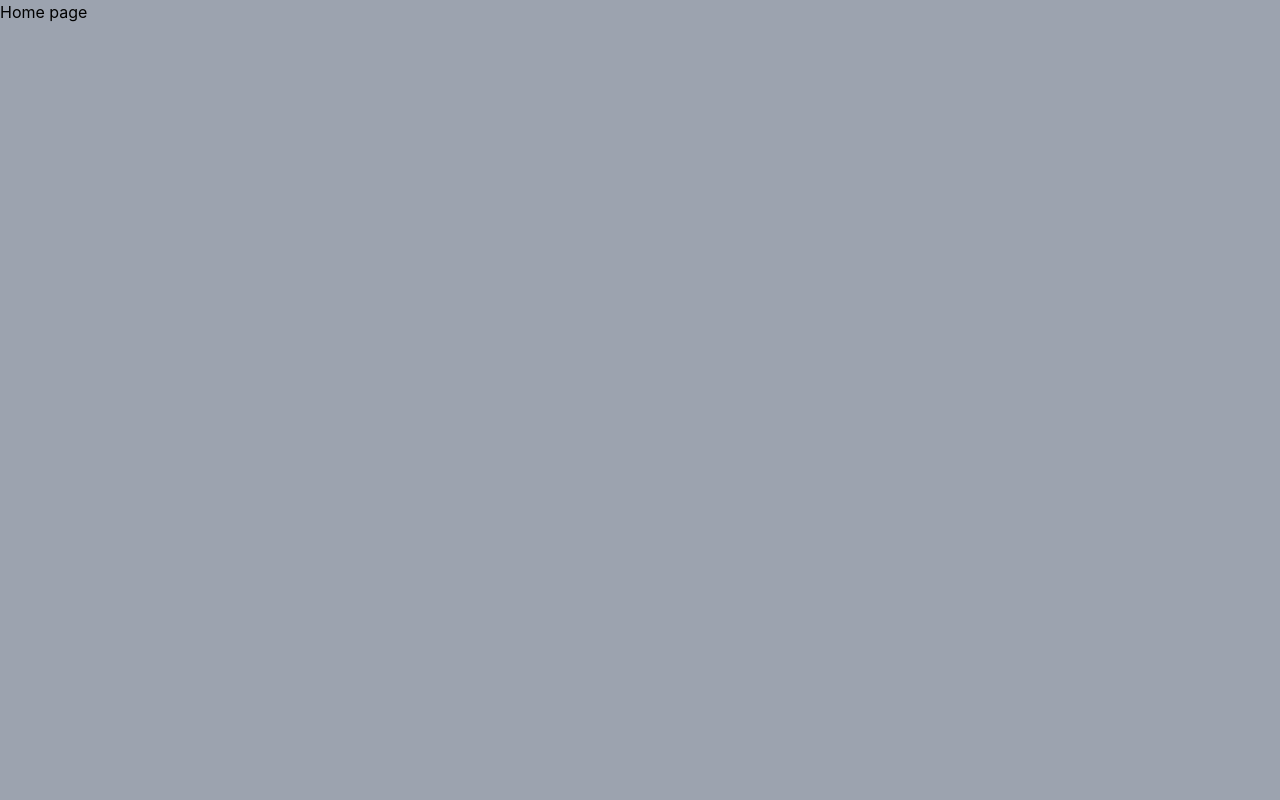
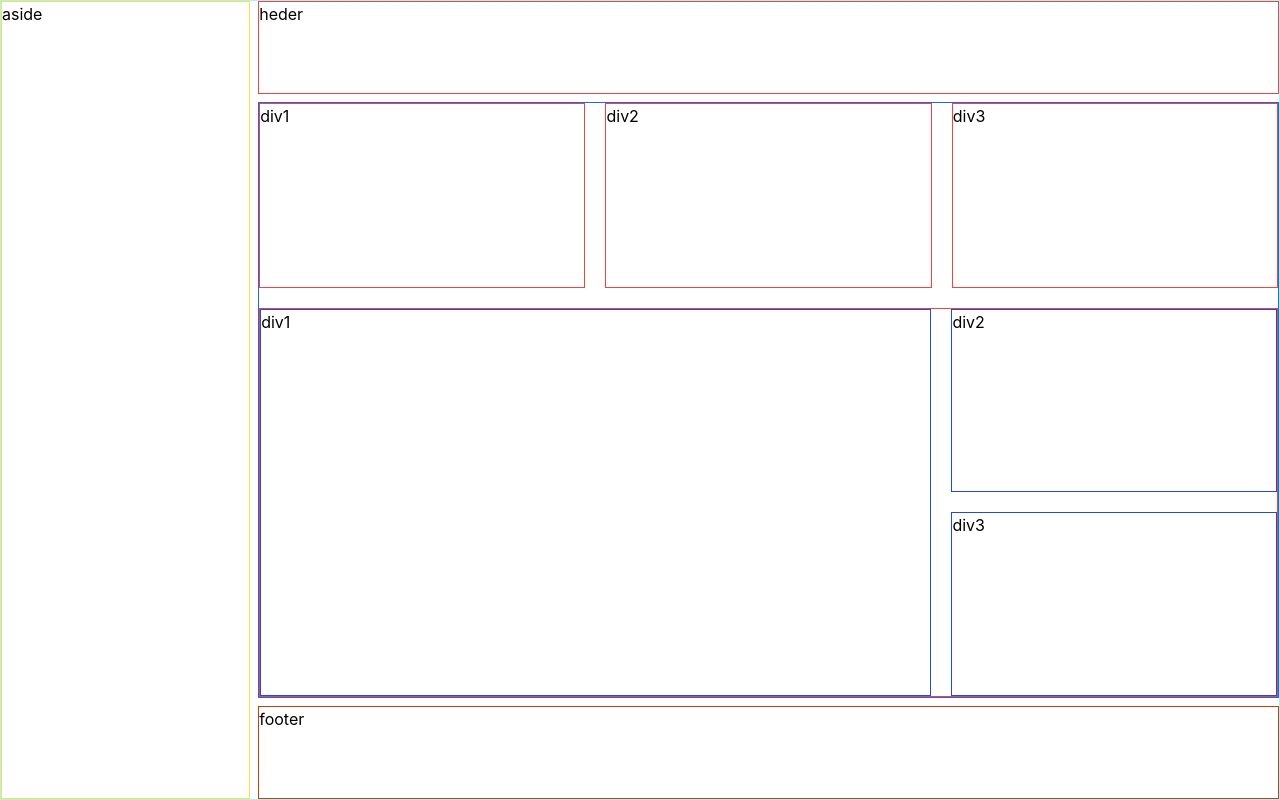
Before and after one commit to amiof/weblog-frontend, a React (Create React App) app: page / in a window 1280 px wide. Built offline with nearby package versions, Linux system fonts and the light colour scheme.

Commit message:
create structher in page white grid

```diff
--- a/src/App.js
+++ b/src/App.js
@@ -5,7 +5,7 @@ import SignIn from "./components/login/SignIn";
 
 function App() {
   return (
-    <div id="app" >
+    <div id="app">
       <Routes>
         <Route path="/" element={<Home></Home>} />
         <Route path="/login" element={<Login></Login>} />
--- a/src/components/home/Home.js
+++ b/src/components/home/Home.js
@@ -1,13 +1,23 @@
-import React from 'react'
-
-
-
+import React from "react";
 
 const Home = () => {
+  return (
+    <div className="grid grid-cols-10 grid-rows-8  border border-cyan-200 gap-2">
+      <aside className="row-span-full col-span-2 border border-yellow-300 ">aside</aside>
+      <header className="border border-red-500 col-span-8 ">heder</header>
+      <main className="border border-blue-600 col-span-8 row-span-6 grid grid-cols-3 gap-5 grid-rows-6">
+        <div class="border border-red-500 row-span-2 ">div1</div>
+        <div class="border border-red-500 row-span-2">div2</div>
+        <div class="border border-red-500 row-span-2">div3</div>
+        <div class="border border-red-500 row-span-4 col-span-full grid grid-cols-3 grid-rows-2 gap-5">
+          <div className="border border-blue-700 col-span-2 row-span-full">div1</div>
+          <div className="border border-blue-700 ">div2</div>
+          <div className="border border-blue-700 ">div3</div>
+        </div>
+      </main>
+      <footer className="border border-orange-700 col-span-8">footer</footer>
+    </div>
+  );
+};
 
-  return (
-    <div className="bg-gray-400" >Home page </div>
-  )
-}
-
-export default Home
+export default Home;
--- a/src/components/login/login.js
+++ b/src/components/login/login.js
@@ -7,11 +7,11 @@ function Login() {
 
   const registerHandler = async (values, { setSubmitting }) => {
     const payload = { ...values }
-    const address = "http://127.0.0.1:4000/user/signin"
+    const address = "http://localhost:4000/user/signin"
     console.log(payload)
     try {
       const response = await axios.post(address, qs.stringify(payload))
-      console.log(response.data)
+      console.log(response)
 
     } catch (errors) {
       console.log(errors)
@@ -41,7 +41,7 @@ function Login() {
     <div className="h-screen w-screen bg-gray-50 flex justify-center items-center" >
       <div className='w-1/2 h-4/6 flex justify-center items-center ' >
 
-        <form onSubmit={formik.handleSubmit} className="bg-gray-100 flex flex-col h-full w-80 border  border-black m-5 rounded-2xl relative">
+        <form onSubmit={formik.handleSubmit} className="bg-gray-300 flex flex-col h-full w-80  m-5 rounded-2xl relative">
           <div className='mt-20 ml-5'>
             <label htmlFor='email' className='' >email :</label>
             <input id='email' name="email" type="email" onChange={formik.handleChange}
--- a/src/components/login/signin.js
+++ b/src/components/login/signin.js
@@ -2,9 +2,22 @@ import React from "react";
 import { useFormik } from "formik"
 import * as yup from "yup"
 import { Link } from "react-router-dom";
+import axios from "axios";
+import qs from "qs"
 
 
 function SignIn() {
+  const loginHandler = async values => {
+    const addr = "http://localhost:4000/user/login"
+    const payload = { ...values }
+    try {
+      const response = await axios.post(addr, qs.stringify(payload))
+      console.log(response.data)
+
+    } catch (error) {
+      console.log(error.response.data)
+    }
+  }
 
   const formik = useFormik({
     initialValues: {
@@ -12,11 +25,7 @@ function SignIn() {
       password: ""
 
     },
-    onSubmit: values => {
-
-      alert(JSON.stringify(values, null, 2))
-    }
-    ,
+    onSubmit: loginHandler,
     validationSchema: yup.object({
 
       username: yup.string().min(4).max(10),
@@ -30,7 +39,7 @@ function SignIn() {
   return (
     <div className="flex justify-center items-center w-full h-full">
 
-      <form onSubmit={formik.handleSubmit} className="w-96 h-2/6 border-2 border-blue-50 bg-gray-50 relative rounded-2xl">
+      <form onSubmit={formik.handleSubmit} className="w-96 h-2/6 border-2 border-blue-50 bg-gray-200 relative rounded-2xl">
         <div className="mt-20">
           <label htmlFor="username" className="m-5"> username :  </label>
           <input type="text" name="username" {...formik.getFieldProps("username")} className="ml-6" />
@@ -54,6 +63,4 @@ function SignIn() {
 
 
 
-
-
 export default SignIn
--- a/tailwind.config.js
+++ b/tailwind.config.js
@@ -1,8 +1,16 @@
 /** @type {import('tailwindcss').Config} */
 module.exports = {
-  content: ["./src/**/*.{js,jsx,ts,tsx}",],
+  content: ["./src/**/*.{js,jsx,ts,tsx}"],
   theme: {
-    extend: {},
+    extend: {
+      gridTemplateRows: {
+        // Simple 8 row grid
+        8: "repeat(8, minmax(0, 1fr))",
+
+        // Complex site-specific row configuration
+        layout: "200px minmax(900px, 1fr) 100px",
+      },
+    },
   },
   plugins: [],
-}
+};
```
Also changed, not shown: src/components/aside/Aside.js (added), src/components/main/Main.js (added), src/components/share/Navbar.js (added), src/components/share/footer.js (added).
